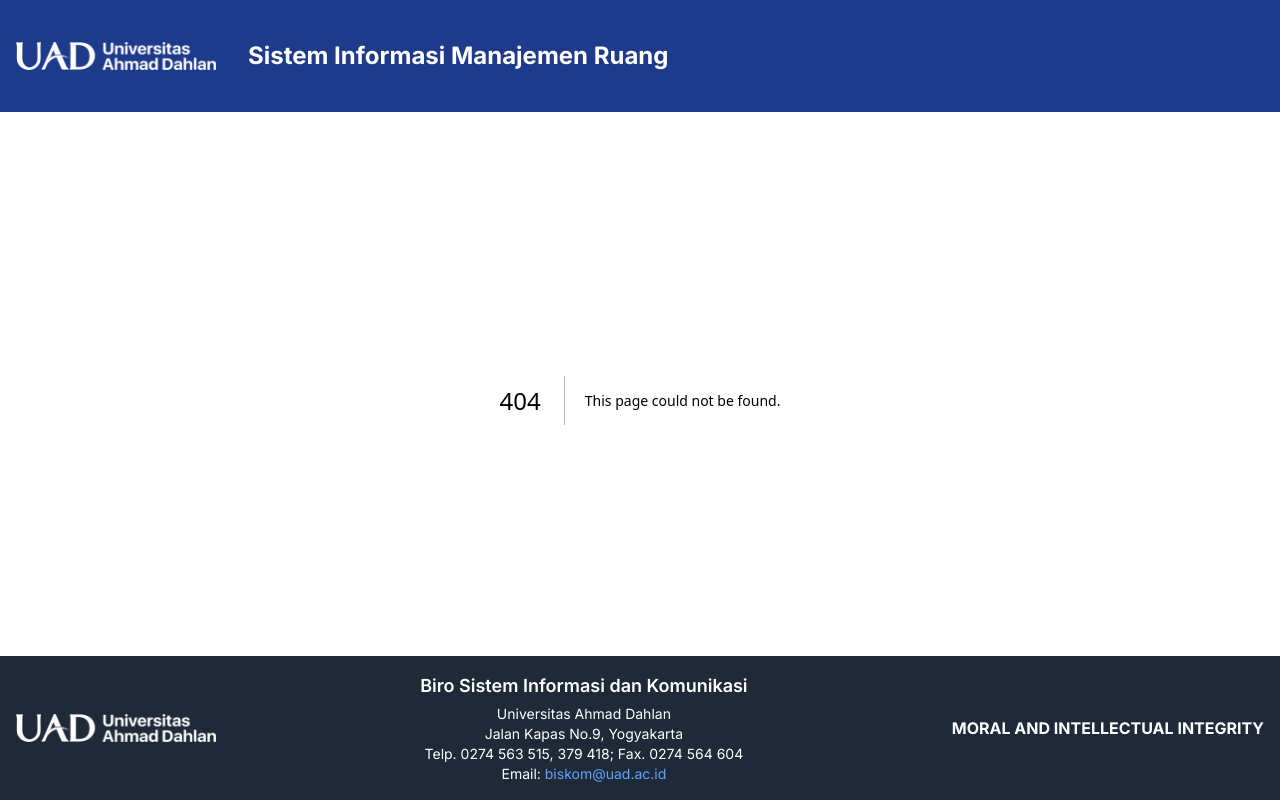
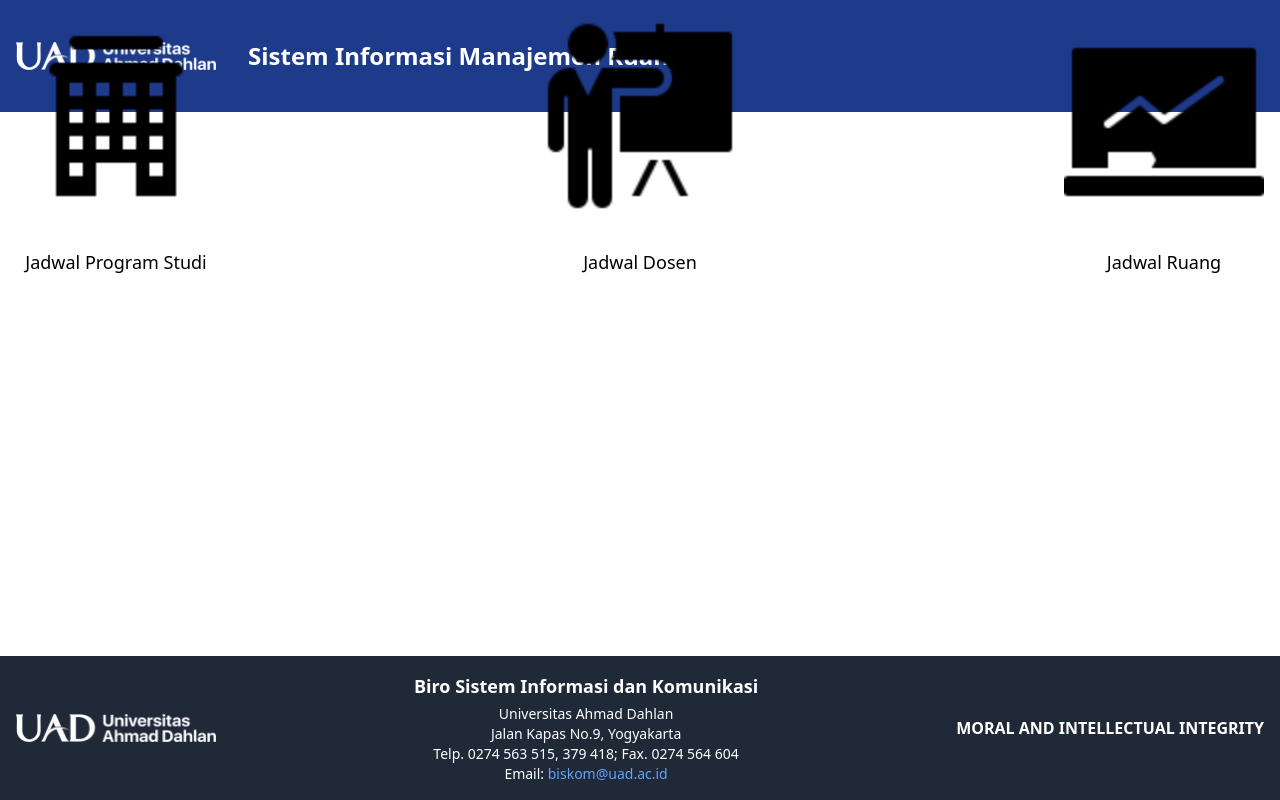
Before and after one commit to saliharya/simeru-clone, a Next.js app: page /schedule in a window 1280 px wide. Before the commit this address had no page. Built offline with nearby package versions, Linux system fonts and the light colour scheme.

Commit message:
fix routing

```diff
--- a/src/components/scheduleicon/index.tsx
+++ b/src/components/scheduleicon/index.tsx
@@ -19,7 +19,7 @@
                     height={200}
                     className="object-contain transition-transform transform hover:scale-125"
                 />
-                <span className="mt-2 text-lg font-medium">{name}</span>
+                <span className="mt-8 text-lg font-medium">{name}</span>
             </div>
         </Link>
     );
--- a/src/components/schedulemenulist/index.tsx
+++ b/src/components/schedulemenulist/index.tsx
@@ -15,17 +15,17 @@
     {
         icon: studyProgramIcon,
         name: 'Jadwal Program Studi',
-        route: '/JadwalProdiPage',
+        route: 'schedule/StudyProgram',
     },
     {
         icon: lecturerIcon,
         name: 'Jadwal Dosen',
-        route: '/JadwalDosenPage',
+        route: 'schedule/Lecturer',
     },
     {
         icon: classIcon,
         name: 'Jadwal Ruang',
-        route: '/JadwalRuangPage',
+        route: 'schedule/Room',
     },
 ];
 
--- /dev/null
+++ b/src/pages/_app.tsx
@@ -0,0 +1,18 @@
+import { AppProps } from 'next/app';
+import Header from '@/components/header';
+import Footer from '@/components/footer';
+import '../app/globals.css';
+
+function MyApp({ Component, pageProps }: AppProps) {
+    return (
+        <div className="flex flex-col min-h-screen">
+            <Header />
+            <main className="flex-1">
+                <Component {...pageProps} />
+            </main>
+            <Footer />
+        </div>
+    );
+}
+
+export default MyApp;
--- /dev/null
+++ b/src/pages/schedule/index.tsx
@@ -0,0 +1,8 @@
+import ScheduleMenuList from '@/components/schedulemenulist'
+import React from 'react'
+
+export default function SchedulePage() {
+    return (
+        <ScheduleMenuList />
+    )
+}
```
Also changed, not shown: src/pages/schedule/Lecturer/index.tsx (renamed from src/pages/JadwalDosen/index.tsx), src/pages/schedule/Room/index.tsx (renamed from src/pages/JadwalProdi/index.tsx), src/pages/schedule/StudyProgram/index.tsx (renamed from src/pages/JadwalRuang/index.tsx).
